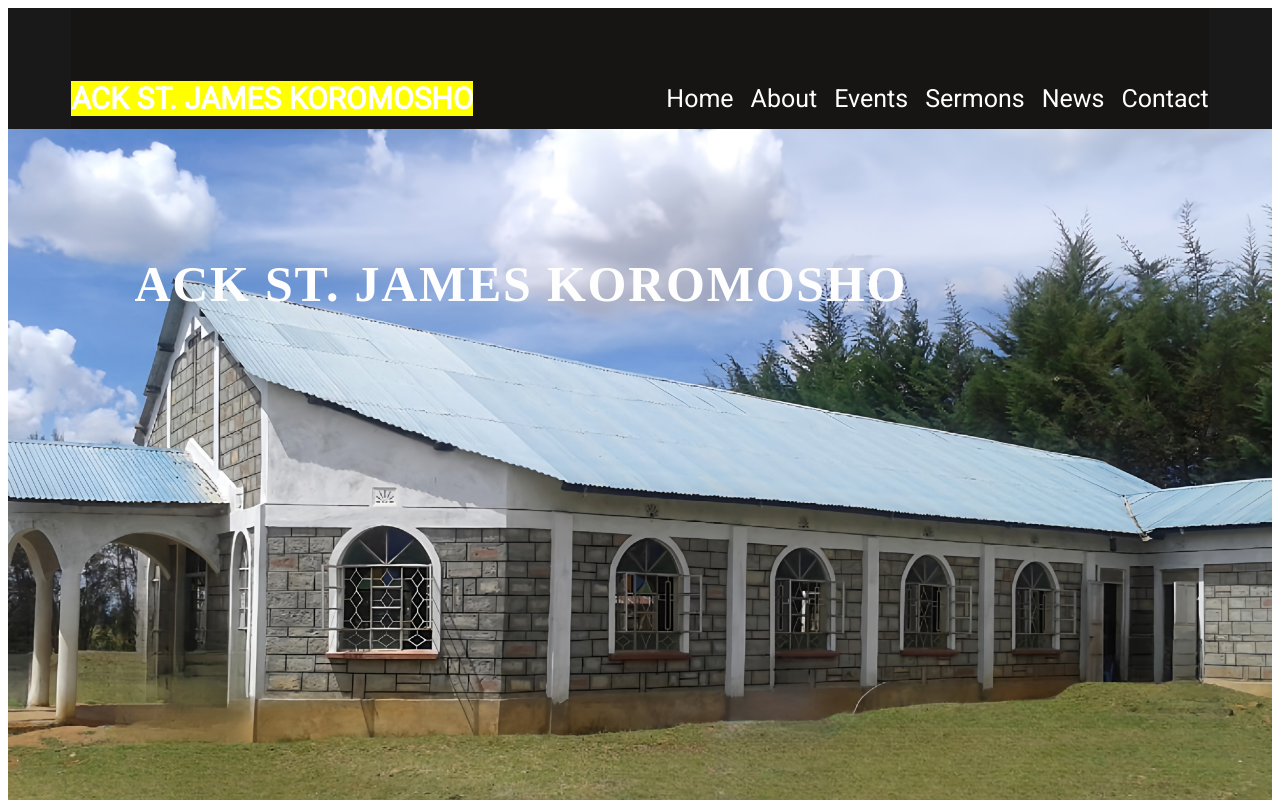
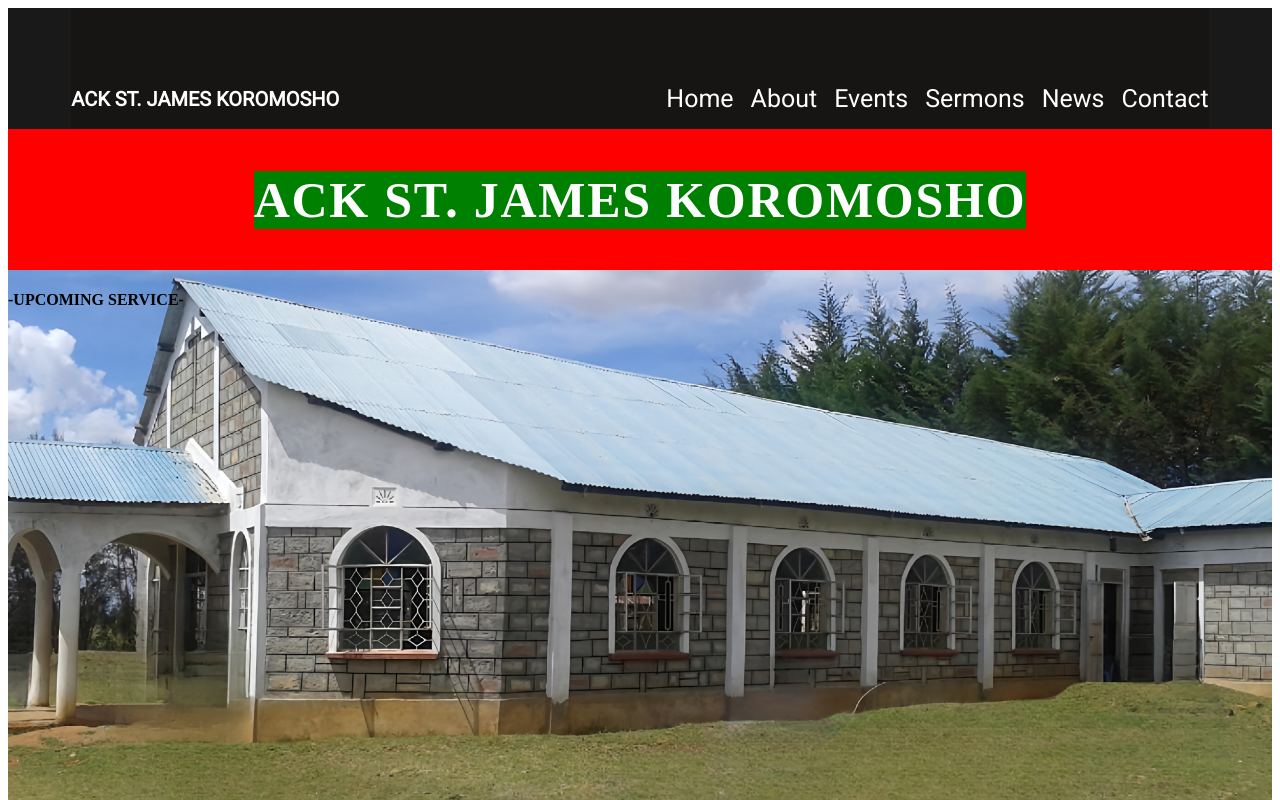
Before and after one commit to KipletingEdwin/Koromosho, a React (Vite) app: page / in a window 1280 px wide. Shown: the top 800 px of the page. Built offline with nearby package versions, Linux system fonts and the light colour scheme.

Commit message:
add background colors

```diff
--- a/src/components/Home/Home.jsx
+++ b/src/components/Home/Home.jsx
@@ -6,9 +6,12 @@ function Home() {
   return (
     <section className={styles.container}>
       <img className={styles.backImage} src={koroProfile} alt="koro" />
-     <div className={styles.content}>
-     <h1 className={styles.title}> ACK ST. JAMES KOROMOSHO</h1>
-     </div>
+      <div className={styles.content}>
+        <div className={styles.contentTitle}>
+          <h1 className={styles.title}> ACK ST. JAMES KOROMOSHO</h1>
+        </div>
+        <h4>-UPCOMING SERVICE-</h4>
+      </div>
     </section>
   );
 }
--- a/src/components/Home/Home.module.css
+++ b/src/components/Home/Home.module.css
@@ -15,10 +15,9 @@
 .title{
     color: var(--color-text);
     font-size: 50px;
-    /* background-color: green; */
+    background-color: green;
     font-weight: bolder;
     letter-spacing: 1.75px;
-    margin: 10%;
 }
 
 .content{
@@ -27,8 +26,13 @@
     width: 100%;
     height: 500px;
     /* background-color: orange; */
-    /* align-items: center;
-    justify-content: center; */
     position: absolute;
     top: 0;
 }
+
+.contentTitle{
+    display: flex;
+    align-items: center;
+    justify-content: center;
+    background-color: red;
+}
--- a/src/components/Navbar/Navbar.module.css
+++ b/src/components/Navbar/Navbar.module.css
@@ -11,10 +11,9 @@
 
 .title {
   color: var(--color-text);
-  font-size: 30px;
+  font-size: 20px;
   font-weight: 600;
   text-decoration: none;
-  background-color: yellow;
 }
 
 .menu {
```
